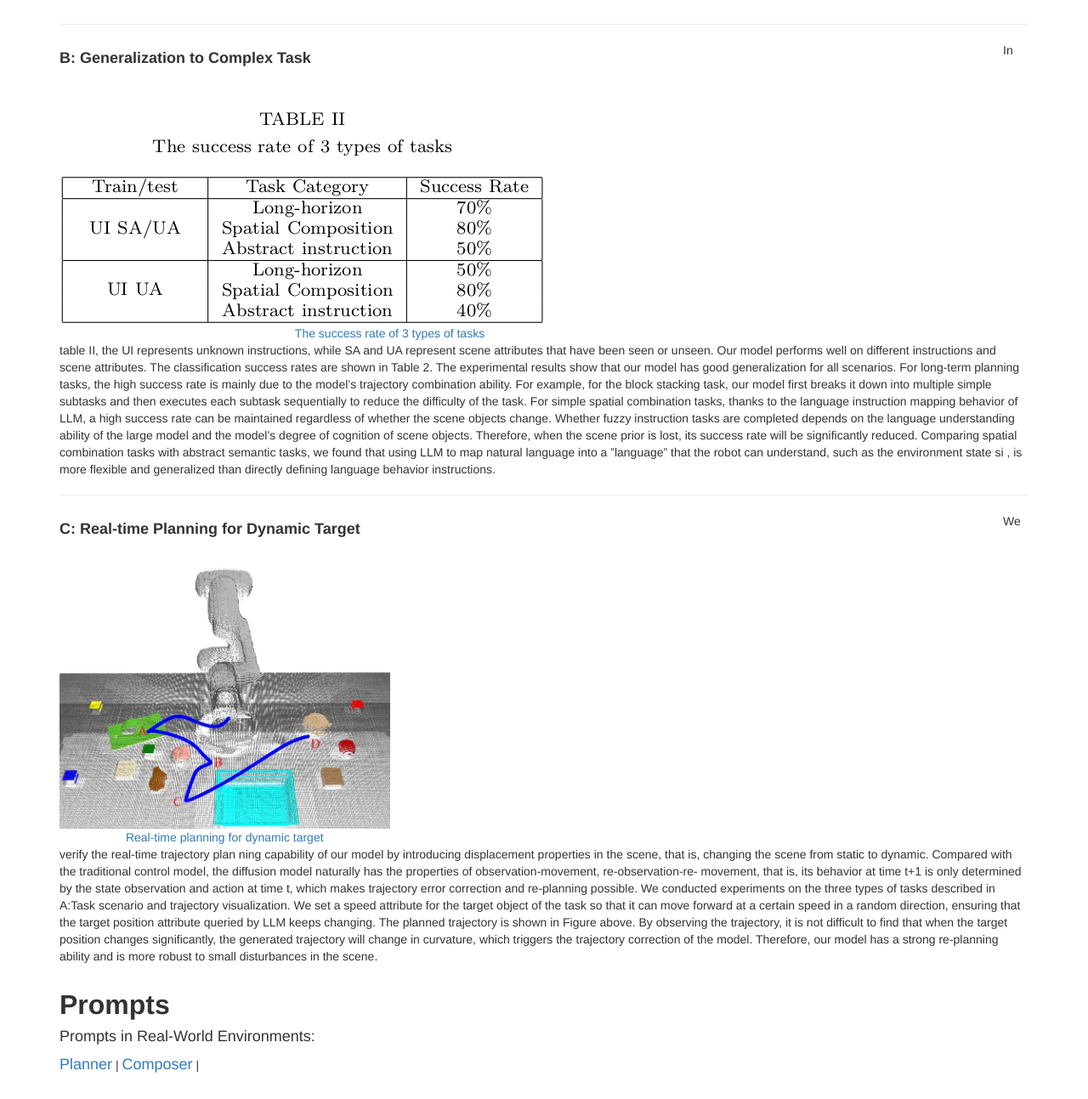
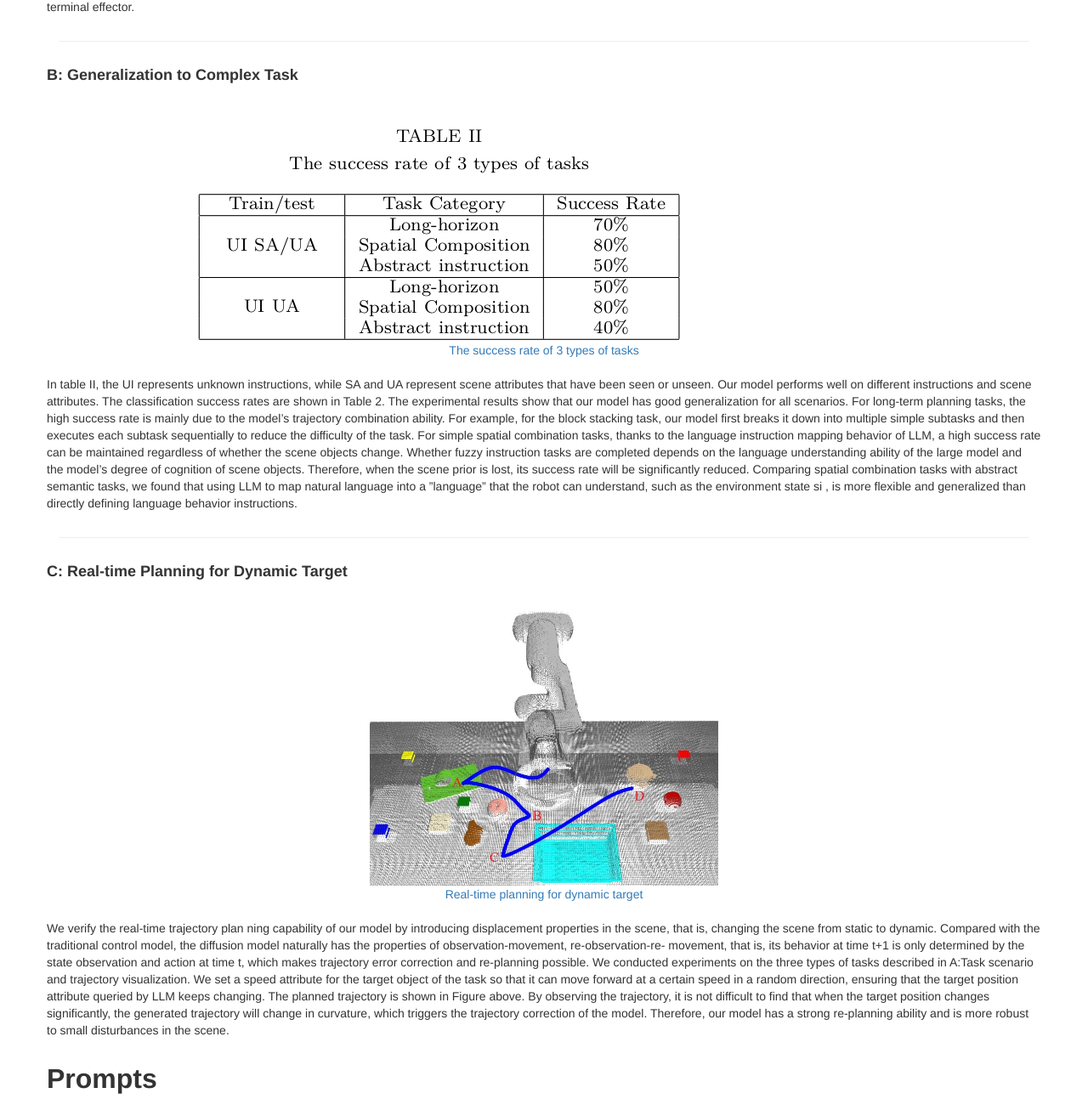
Before and after one commit to devin-zhao-robot/Embodied-AI-with-DP-and-LLM, a plain HTML site: page index.html in a window 1280 px wide. Shown: the part 2299-3592 px from the top of the page at 85% size. Drawn offline with nearby package versions, Linux system fonts and the light colour scheme.

Commit message:
Add files via upload

```diff
--- a/index.html
+++ b/index.html
@@ -204,12 +204,10 @@
             <div class="col-md-12">
                 <h3 ><strong><font size="+3">Experiments</font></strong></h3>
                 <h4><strong>A:Efficient Analysis for Manipulation Tasks</strong></h4>
-                <!-- Training -->
                 <br>
-                <!-- <h4 class="text-center"><strong>Training on Diverse Tasks</strong></h4> -->
                 <br>
                 <div style="width: 100%; margin: 0 auto">
-                    <div style="width: 70%; float: left; text-align:center; margin: 0 auto">
+                    <div style="width: 70%; text-align:center; margin: 0 auto">
                         <a src="data/method0.jpg" target="_blank">
                             <figure>
                                 <img src="data/3.jpg" class="img-responsive">
@@ -232,16 +230,14 @@
 
         <hr class="section-divider">
 
-        <div class="row col-md-12">
+        <div class="row">
+            <div>
 
-            <!--  -->
                 <h4><strong>B: Generalization to Complex Task</strong></h4>
                 <br>
-
-            <!-- <h4 class="text-center"><strong>New Scenes</strong></h4> -->
                 <br>
                 <div style="width: 100%; margin: 0 auto">
-                <div style="width: 70%; float: left; text-align:center; margin: 0 auto">
+                    <div style="width: 70%; text-align:center; margin: 0 auto">
                         <a src="data/4.jpg" target="_blank">
                             <figure>
                                 <img src="data/4.jpg" class="img-responsive">
@@ -277,14 +273,17 @@
                 a ”language” that the robot can understand, such as the
                 environment state si , is more flexible and generalized
                 than directly defining language behavior instructions. </p>
+        </div>
 
         <hr class="section-divider">
-        <div class="row col-md-12">
+
+        <div class="row">
+            <div>
 
                 <h4><strong>C: Real-time Planning for Dynamic Target</strong></h4>
                 <br>
                 <div style="width: 100%; margin: 0 auto">
-                <div style="width: 35%; float: left; text-align:center; margin: 0 auto">
+                    <div style="width: 35%; text-align:center; margin: 0 auto">
                         <a src="data/5.jpg" target="_blank">
                             <figure>
                                 <img src="data/5.jpg" class="img-responsive">
@@ -318,8 +317,9 @@
                 our model has a strong re-planning ability and is more
                 robust to small disturbances in the scene.
             </p>
+        </div>
         <div class="row">
-            <div class="col-md-12">
+            <div>
                 <h3 ><strong><font size="+3">Prompts</font></strong></h3>
                 <h4><font size="+1">Prompts in Real-World Environments:</font></h4>
                 <ul class="list-inline">
@@ -352,7 +352,7 @@
         <br>
 
         <div class="row">
-           <div class="col-md-12">
+           <div>
                <h3>
                    Citation
                </h3>
```
Lines whose indentation alone changed are shown as unchanged.
